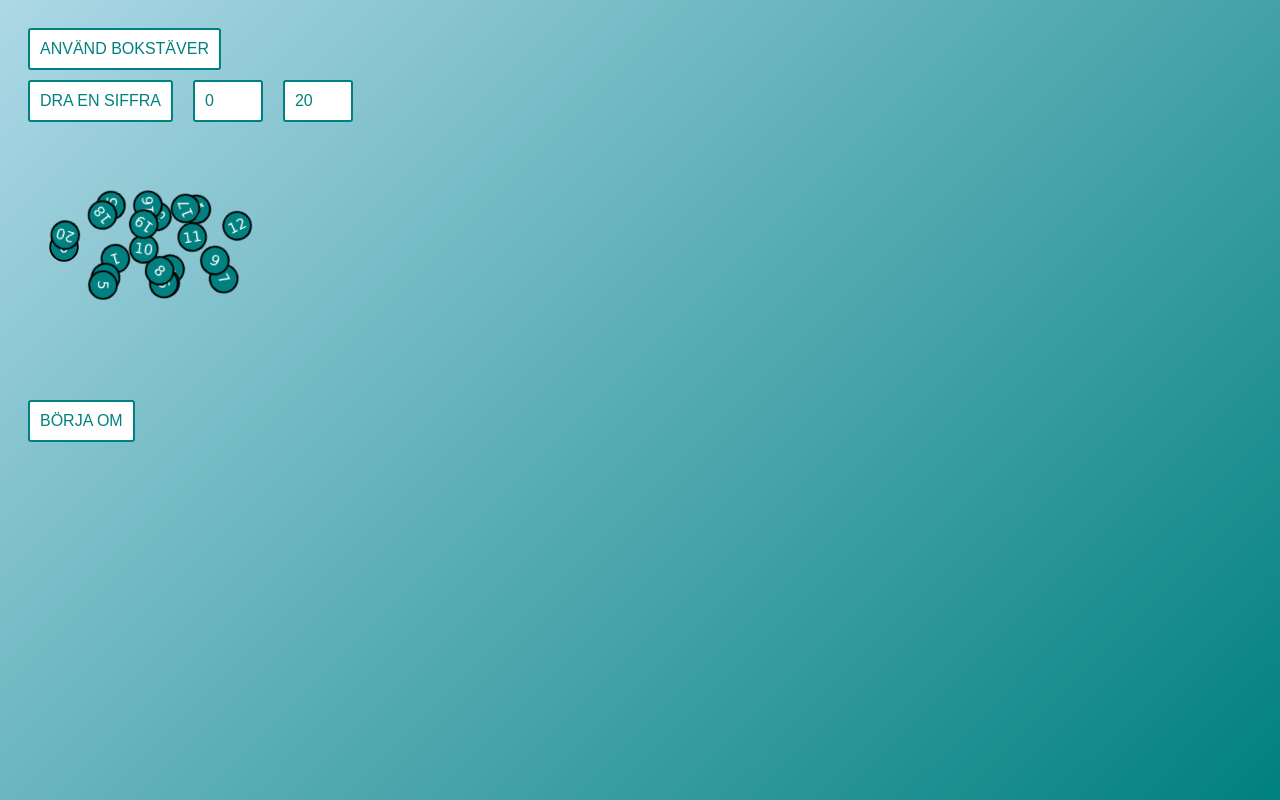
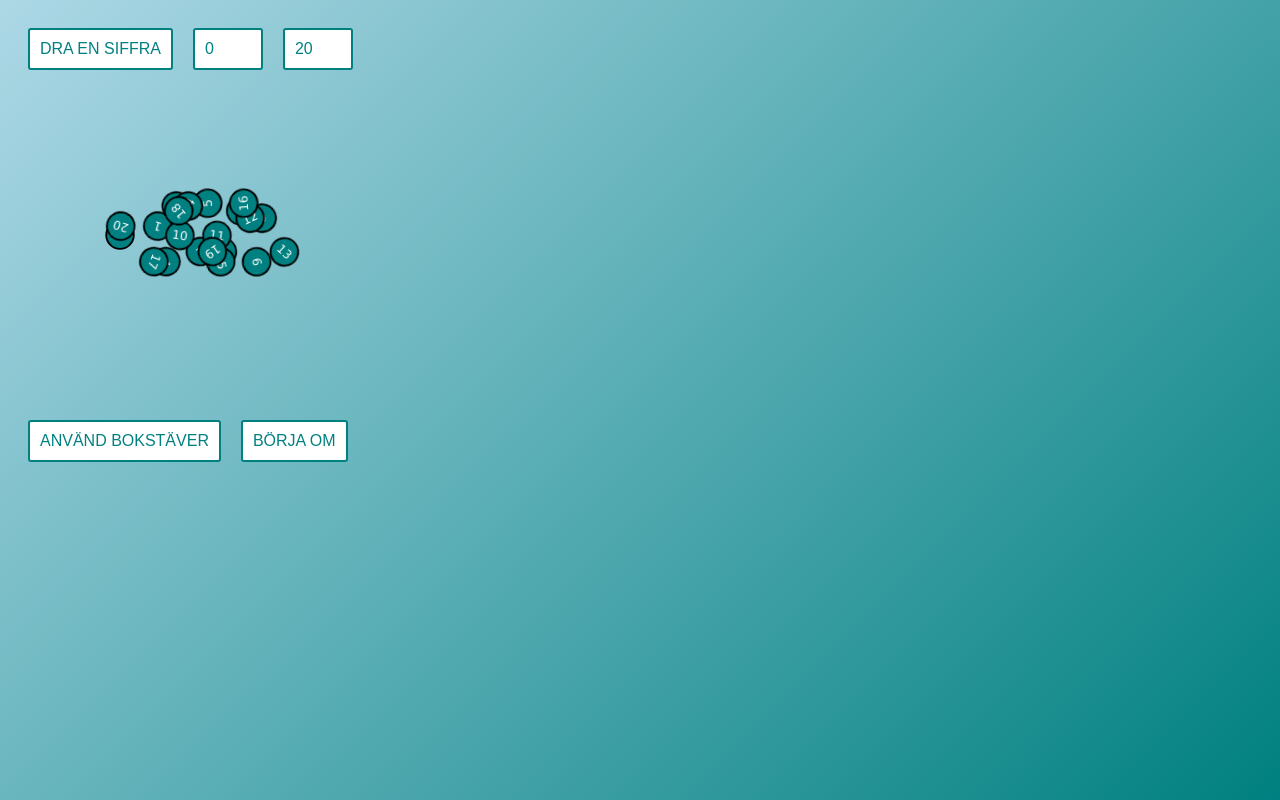
Before and after one commit to CarlRosell/bingo, a React app: page / in a window 1280 px wide. Built offline with nearby package versions, Linux system fonts and the light colour scheme; a web font is replaced by a local one.

Commit message:
Move buttons and make the current char be in the middle

```diff
--- a/src/Bingo.css
+++ b/src/Bingo.css
@@ -21,10 +21,10 @@ input {
 
 @keyframes example {
   from {
-    transform: rotate(0deg) translateX(40px);
+    transform: rotate(0deg) translateX(30px);
   }
   to {
-    transform: rotate(360deg) translateX(40px);
+    transform: rotate(360deg) translateX(30px);
   }
 }
 
--- a/src/Bingo.js
+++ b/src/Bingo.js
@@ -3,7 +3,12 @@ import shuffleArray from './shuffleArray';
 import createRange from './createRange';
 import './Bingo.css';
 
-const LINE_HEIGHT = 32;
+const BALL_SIZE = {
+  ACTIVE: 200,
+  DEFAULT: 30
+};
+
+const LINE_HEIGHT = BALL_SIZE.DEFAULT + 2;
 const ITEM_PER_ROW = 10;
 
 const CHARS = [...'ABCDEFGHIJKLMNOPQRSTUVWXYZÅÄÖ'].map(
@@ -76,9 +81,6 @@ export default class Bingo extends React.Component {
     } = this.state;
     return (
       <div>
-        <button onClick={this.toggleIsNumeric}>
-          Använd {isNumeric ? 'bokstäver' : 'siffror'}
-        </button>
         <div>
           <button
             disabled={chars.length === usedChars.length}
@@ -101,7 +103,12 @@ export default class Bingo extends React.Component {
             </span>
           )}
 
-          <div style={{ position: 'relative' }}>
+          <div
+            style={{
+              position: 'relative',
+              height: ITEM_PER_ROW * LINE_HEIGHT + 20
+            }}
+          >
             {chars.map((char, index) => {
               const usedIndex = usedChars.indexOf(char);
               return (
@@ -114,13 +121,21 @@ export default class Bingo extends React.Component {
                   }
                   style={{
                     animationDelay: `${2 / chars.length * index}s`,
-                    width: currentChar === char ? '150px' : '30px',
+                    animationDirection: ['normal', 'reverse'][index % 2],
+                    width:
+                      currentChar === char
+                        ? `${BALL_SIZE.ACTIVE}px`
+                        : `${BALL_SIZE.DEFAULT}px`,
+                    marginLeft:
+                      currentChar === char
+                        ? `-${BALL_SIZE.ACTIVE / 2}px`
+                        : `-${BALL_SIZE.DEFAULT / 2}px`,
                     left:
                       usedIndex >= 0
-                        ? '90%'
+                        ? '95%'
                         : currentChar === char
-                          ? '40%'
-                          : `${(index * 4) % 10 + 5}%`,
+                          ? '50%'
+                          : `${(index * 3) % 10 + 10}%`,
                     transform: `translateX(-${
                       usedIndex >= 0
                         ? `${Math.floor(usedIndex / ITEM_PER_ROW) *
@@ -131,7 +146,7 @@ export default class Bingo extends React.Component {
                     top:
                       usedIndex >= 0
                         ? `${(usedIndex % ITEM_PER_ROW) * LINE_HEIGHT}px`
-                        : currentChar === char ? '50px' : `${LINE_HEIGHT * 3}px`
+                        : currentChar === char ? '50px' : `40%`
                   }}
                 >
                   <svg viewBox="0 0 50 50">
@@ -151,7 +166,7 @@ export default class Bingo extends React.Component {
                         textAnchor="middle"
                         fill="white"
                         strokeWidth="1px"
-                        fontSize="1.5em"
+                        fontSize="20px"
                         dy=".35em"
                       >
                         {char}
@@ -163,12 +178,10 @@ export default class Bingo extends React.Component {
             })}
           </div>
         </div>
-        <button
-          style={{ position: 'absolute', top: '400px' }}
-          onClick={this.reset}
-        >
-          Börja om
+        <button onClick={this.toggleIsNumeric}>
+          Använd {isNumeric ? 'bokstäver' : 'siffror'}
         </button>
+        <button onClick={this.reset}>Börja om</button>
       </div>
     );
   }
--- a/src/index.js
+++ b/src/index.js
@@ -3,19 +3,4 @@ import { render } from 'react-dom';
 import Bingo from './Bingo';
 import './App.css';
 
-class App extends React.Component {
-  constructor(props) {
-    super(props);
-    this.state = { numeric: true };
-  }
-
-  render() {
-    return (
-      <div>
-        <Bingo />
-      </div>
-    );
-  }
-}
-
-render(<App />, document.getElementById('root'));
+render(<Bingo />, document.getElementById('root'));
--- a/src/shuffleArray.js
+++ b/src/shuffleArray.js
@@ -6,10 +6,7 @@ export default o => {
   for (
     let j, x, i = o.length;
     i;
-    j = parseInt(Math.random() * i, 10),
-      x = o[--i],
-      o[i] = o[j],
-      o[j] = x
+    j = parseInt(Math.random() * i, 10), x = o[--i], o[i] = o[j], o[j] = x
   );
   return o;
 };
```
